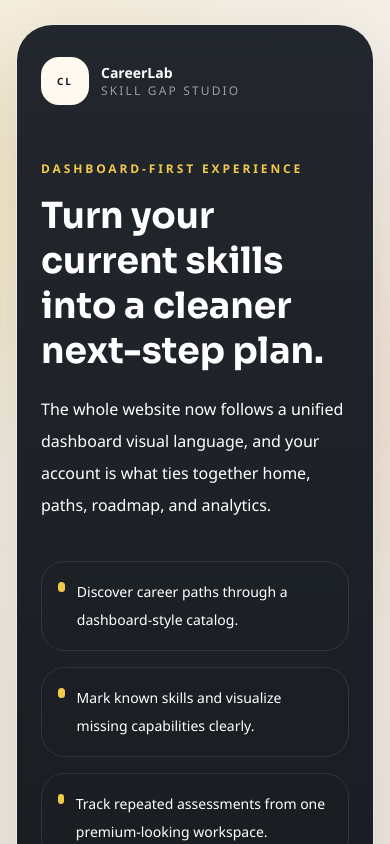
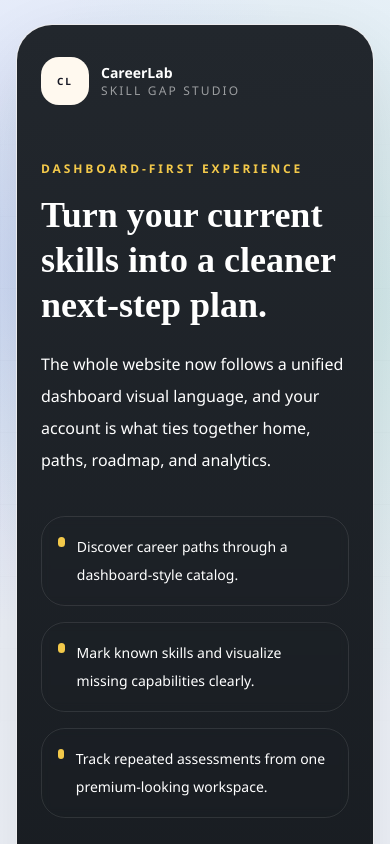
Before and after one commit to aryanishan/skill-based-analyzer, a React (Vite) app in the folder frontend/: page /auth in a window 390 px wide. Shown: the top 844 px of the page. Built offline with nearby package versions, Linux system fonts and the light colour scheme.

Commit message:
Refresh global enterprise styling

```diff
--- a/frontend/src/index.css
+++ b/frontend/src/index.css
@@ -1,5 +1,3 @@
-@import url('https://fonts.googleapis.com/css2?family=Manrope:wght@400;500;600;700;800&family=Sora:wght@500;600;700;800&display=swap');
-
 @tailwind base;
 @tailwind components;
 @tailwind utilities;
@@ -8,62 +6,68 @@
   :root,
   html[data-theme='light'] {
     color-scheme: light;
-    --bg-main: #ebe5d9;
-    --bg-elevated: #f5f0e7;
-    --bg-panel: rgba(255, 252, 246, 0.82);
-    --bg-panel-strong: rgba(255, 252, 246, 0.96);
-    --bg-dark: #1f2328;
-    --bg-dark-soft: #2a3035;
-    --surface-muted: rgba(44, 48, 54, 0.06);
-    --surface-soft: rgba(255, 255, 255, 0.42);
-    --surface-medium: rgba(255, 255, 255, 0.52);
-    --surface-strong: rgba(255, 255, 255, 0.68);
-    --text-main: #181b1f;
-    --text-soft: #4f565e;
-    --text-muted: #7e847d;
-    --text-on-dark: #fffdf8;
-    --border-soft: rgba(24, 27, 31, 0.08);
-    --border-strong: rgba(24, 27, 31, 0.14);
-    --accent-gold: #f3c94a;
-    --accent-orange: #f18a57;
-    --accent-sage: #a6b38f;
-    --accent-ink: #11151a;
-    --shadow-soft: 0 20px 60px rgba(26, 25, 21, 0.08);
-    --shadow-strong: 0 24px 80px rgba(18, 16, 13, 0.14);
-    --hero-glow: rgba(243, 201, 74, 0.22);
-    --hero-rose: rgba(241, 138, 87, 0.14);
-    --hero-smoke: rgba(17, 21, 26, 0.06);
+    --bg-main: #f5f7fb;
+    --bg-elevated: #edf2fb;
+    --bg-panel: rgba(255, 255, 255, 0.76);
+    --bg-panel-strong: rgba(255, 255, 255, 0.94);
+    --bg-dark: #0f172a;
+    --bg-dark-soft: #162033;
+    --surface-muted: rgba(15, 23, 42, 0.05);
+    --surface-soft: rgba(255, 255, 255, 0.56);
+    --surface-medium: rgba(255, 255, 255, 0.7);
+    --surface-strong: rgba(255, 255, 255, 0.88);
+    --surface-card: rgba(255, 255, 255, 0.96);
+    --text-main: #0f172a;
+    --text-soft: #415066;
+    --text-muted: #708098;
+    --text-on-dark: #f8fbff;
+    --border-soft: rgba(15, 23, 42, 0.08);
+    --border-strong: rgba(15, 23, 42, 0.14);
+    --brand-strong: #1f4cf0;
+    --brand-accent: #10b981;
+    --brand-soft: rgba(31, 76, 240, 0.1);
+    --accent-cyan: #06b6d4;
+    --accent-emerald: #10b981;
+    --accent-amber: #f59e0b;
+    --shadow-soft: 0 20px 60px rgba(15, 23, 42, 0.08);
+    --shadow-strong: 0 28px 80px rgba(15, 23, 42, 0.14);
+    --hero-glow: rgba(31, 76, 240, 0.14);
+    --hero-accent: rgba(16, 185, 129, 0.12);
+    --hero-smoke: rgba(6, 182, 212, 0.08);
     --sidebar-width: 296px;
     --sidebar-width-collapsed: 92px;
   }
 
   html[data-theme='dark'] {
     color-scheme: dark;
-    --bg-main: #171a1f;
-    --bg-elevated: #1c2127;
-    --bg-panel: rgba(29, 34, 40, 0.88);
-    --bg-panel-strong: rgba(32, 37, 44, 0.96);
-    --bg-dark: #0f1216;
-    --bg-dark-soft: #1a2026;
-    --surface-muted: rgba(255, 255, 255, 0.05);
-    --surface-soft: rgba(255, 255, 255, 0.06);
+    --bg-main: #09111f;
+    --bg-elevated: #0d1728;
+    --bg-panel: rgba(13, 22, 38, 0.82);
+    --bg-panel-strong: rgba(14, 24, 41, 0.94);
+    --bg-dark: #050b16;
+    --bg-dark-soft: #0c1523;
+    --surface-muted: rgba(148, 163, 184, 0.08);
+    --surface-soft: rgba(255, 255, 255, 0.05);
     --surface-medium: rgba(255, 255, 255, 0.08);
     --surface-strong: rgba(255, 255, 255, 0.12);
-    --text-main: #f6f1e8;
-    --text-soft: #d3cabc;
-    --text-muted: #9e9b94;
-    --text-on-dark: #fdf8ef;
+    --surface-card: rgba(13, 22, 38, 0.96);
+    --text-main: #eef4ff;
+    --text-soft: #bfd0e7;
+    --text-muted: #8ea0bb;
+    --text-on-dark: #f8fbff;
     --border-soft: rgba(255, 255, 255, 0.08);
-    --border-strong: rgba(255, 255, 255, 0.16);
-    --accent-gold: #f3c94a;
-    --accent-orange: #ef8b5d;
-    --accent-sage: #94a383;
-    --accent-ink: #f6f1e8;
-    --shadow-soft: 0 24px 60px rgba(0, 0, 0, 0.28);
-    --shadow-strong: 0 24px 90px rgba(0, 0, 0, 0.34);
-    --hero-glow: rgba(243, 201, 74, 0.18);
-    --hero-rose: rgba(239, 139, 93, 0.14);
-    --hero-smoke: rgba(255, 255, 255, 0.04);
+    --border-strong: rgba(255, 255, 255, 0.14);
+    --brand-strong: #7da8ff;
+    --brand-accent: #4ade80;
+    --brand-soft: rgba(125, 168, 255, 0.14);
+    --accent-cyan: #22d3ee;
+    --accent-emerald: #34d399;
+    --accent-amber: #fbbf24;
+    --shadow-soft: 0 24px 60px rgba(2, 6, 23, 0.28);
+    --shadow-strong: 0 32px 90px rgba(2, 6, 23, 0.42);
+    --hero-glow: rgba(125, 168, 255, 0.16);
+    --hero-accent: rgba(52, 211, 153, 0.12);
+    --hero-smoke: rgba(34, 211, 238, 0.08);
   }
 
   * {
@@ -81,9 +85,9 @@
     min-height: 100vh;
     color: var(--text-main);
     background:
-      radial-gradient(circle at 18% 12%, var(--hero-glow), transparent 18%),
-      radial-gradient(circle at 74% 22%, var(--hero-rose), transparent 20%),
-      radial-gradient(circle at 85% 85%, var(--hero-smoke), transparent 24%),
+      radial-gradient(circle at 12% 16%, var(--hero-glow), transparent 24%),
+      radial-gradient(circle at 84% 18%, var(--hero-accent), transparent 28%),
+      radial-gradient(circle at 78% 78%, var(--hero-smoke), transparent 24%),
       linear-gradient(180deg, var(--bg-elevated) 0%, var(--bg-main) 100%);
     transition: background 260ms ease, color 260ms ease;
   }
@@ -101,22 +105,22 @@
   }
 
   ::selection {
-    background: rgba(243, 201, 74, 0.32);
-    color: #181b1f;
+    background: rgba(31, 76, 240, 0.2);
+    color: var(--text-main);
   }
 
   ::-webkit-scrollbar {
-    width: 9px;
-    height: 9px;
+    width: 10px;
+    height: 10px;
   }
 
   ::-webkit-scrollbar-thumb {
-    background: rgba(24, 27, 31, 0.16);
+    background: rgba(15, 23, 42, 0.18);
     border-radius: 999px;
   }
 
   html[data-theme='dark'] ::-webkit-scrollbar-thumb {
-    background: rgba(255, 255, 255, 0.14);
+    background: rgba(255, 255, 255, 0.16);
   }
 
   html[data-theme='dark'] .bg-white\/70 {
@@ -158,25 +162,28 @@
     inset: 0;
     pointer-events: none;
     background-image:
-      linear-gradient(rgba(24, 27, 31, 0.028) 1px, transparent 1px),
-      linear-gradient(90deg, rgba(24, 27, 31, 0.028) 1px, transparent 1px);
-    background-size: 68px 68px;
+      linear-gradient(rgba(15, 23, 42, 0.025) 1px, transparent 1px),
+      linear-gradient(90deg, rgba(15, 23, 42, 0.025) 1px, transparent 1px);
+    background-size: 72px 72px;
     opacity: 0.55;
-    mask-image: radial-gradient(circle at center, black 40%, transparent 88%);
+    mask-image: radial-gradient(circle at center, black 44%, transparent 88%);
+  }
+
+  html[data-theme='dark'] .app-shell::before {
+    background-image:
+      linear-gradient(rgba(255, 255, 255, 0.025) 1px, transparent 1px),
+      linear-gradient(90deg, rgba(255, 255, 255, 0.025) 1px, transparent 1px);
   }
 
   .section-shell {
-    @apply mx-auto max-w-[1500px] px-4 pb-6 pt-4 sm:px-5 lg:px-6 lg:pb-8;
+    @apply mx-auto max-w-[1480px] px-4 pb-6 pt-4 sm:px-5 lg:px-6 lg:pb-8;
   }
 
   .dashboard-frame {
     position: relative;
   }
 
-  .workspace-header {
-    background: transparent;
-  }
-
+  .workspace-header,
   .dashboard-canvas {
     background: transparent;
   }
@@ -189,13 +196,57 @@
   }
 
   .card {
-    @apply rounded-[32px] p-5 md:p-6;
+    @apply rounded-[30px] p-5 md:p-6;
     background:
-      radial-gradient(circle at top right, rgba(243, 201, 74, 0.08), transparent 28%),
+      linear-gradient(180deg, rgba(255, 255, 255, 0.14), transparent 22%),
       linear-gradient(180deg, var(--bg-panel) 0%, var(--bg-panel-strong) 100%);
-    backdrop-filter: blur(16px);
+    backdrop-filter: blur(20px);
     border: 1px solid var(--border-soft);
     box-shadow: var(--shadow-soft);
+  }
+
+  .marketing-card {
+    @apply rounded-[30px];
+    background:
+      linear-gradient(180deg, rgba(255, 255, 255, 0.18), transparent 24%),
+      linear-gradient(180deg, var(--bg-panel) 0%, var(--bg-panel-strong) 100%);
+    backdrop-filter: blur(22px);
+    border: 1px solid var(--border-soft);
+    box-shadow: var(--shadow-soft);
+  }
+
+  .hero-panel {
+    background:
+      linear-gradient(135deg, rgba(31, 76, 240, 0.12), transparent 40%),
+      linear-gradient(180deg, var(--bg-panel-strong) 0%, var(--bg-panel) 100%);
+    border: 1px solid var(--border-soft);
+    box-shadow: var(--shadow-strong);
+    backdrop-filter: blur(22px);
+  }
+
+  .premium-panel {
+    @apply rounded-[28px];
+    background:
+      linear-gradient(180deg, rgba(255, 255, 255, 0.18), transparent 22%),
+      var(--surface-card);
+    border: 1px solid var(--border-soft);
+    box-shadow: var(--shadow-soft);
+  }
+
+  .premium-dark-panel {
+    @apply rounded-[28px];
+    background:
+      linear-gradient(180deg, rgba(255, 255, 255, 0.06), transparent 28%),
+      linear-gradient(180deg, #0d1728 0%, #08111f 100%);
+    border: 1px solid rgba(255, 255, 255, 0.08);
+    box-shadow: 0 28px 80px rgba(2, 6, 23, 0.32);
+  }
+
+  .stat-shell {
+    @apply rounded-[24px] p-4;
+    background: var(--surface-strong);
+    border: 1px solid var(--border-soft);
+    box-shadow: inset 0 1px 0 rgba(255, 255, 255, 0.35);
   }
 
   .glass-hover {
@@ -210,14 +261,14 @@
 
   .radial-panel {
     background:
-      radial-gradient(circle at 78% 24%, rgba(243, 201, 74, 0.18), transparent 18%),
-      radial-gradient(circle at 32% 72%, rgba(241, 138, 87, 0.13), transparent 20%),
+      radial-gradient(circle at 82% 16%, rgba(31, 76, 240, 0.14), transparent 18%),
+      radial-gradient(circle at 18% 84%, rgba(16, 185, 129, 0.12), transparent 18%),
       linear-gradient(180deg, var(--bg-panel) 0%, var(--bg-panel-strong) 100%);
   }
 
   .neo-panel {
     background:
-      linear-gradient(180deg, rgba(255, 255, 255, 0.54), rgba(255, 255, 255, 0.24)),
+      linear-gradient(180deg, rgba(255, 255, 255, 0.24), transparent 18%),
       var(--bg-panel-strong);
     border: 1px solid var(--border-soft);
     box-shadow: var(--shadow-soft);
@@ -225,43 +276,51 @@
 
   html[data-theme='dark'] .neo-panel {
     background:
-      linear-gradient(180deg, rgba(255, 255, 255, 0.04), rgba(255, 255, 255, 0.02)),
+      linear-gradient(180deg, rgba(255, 255, 255, 0.05), transparent 18%),
       var(--bg-panel-strong);
   }
 
   .theme-chip {
     @apply inline-flex items-center gap-2 rounded-full px-3 py-1.5 text-[11px] font-semibold uppercase tracking-[0.24em];
-    background: rgba(24, 27, 31, 0.05);
-    color: var(--text-soft);
-    border: 1px solid var(--border-soft);
+    background: var(--brand-soft);
+    color: var(--brand-strong);
+    border: 1px solid rgba(31, 76, 240, 0.12);
   }
 
   .btn-primary {
     @apply inline-flex items-center justify-center gap-2 rounded-full px-5 py-3 text-sm font-semibold transition-all duration-300 disabled:cursor-not-allowed disabled:opacity-50;
-    background: var(--bg-dark);
-    color: var(--text-on-dark);
-    box-shadow: 0 16px 30px rgba(17, 21, 26, 0.2);
+    background: linear-gradient(135deg, var(--brand-strong) 0%, #285cff 100%);
+    color: #ffffff;
+    box-shadow: 0 18px 34px rgba(31, 76, 240, 0.24);
   }
 
   .btn-primary:hover {
     transform: translateY(-2px);
-    background: #080b0f;
+    box-shadow: 0 22px 40px rgba(31, 76, 240, 0.28);
   }
 
   .btn-secondary {
     @apply inline-flex items-center justify-center gap-2 rounded-full px-5 py-3 text-sm font-semibold transition-all duration-300;
-    background: var(--surface-medium);
+    background: var(--surface-strong);
     color: var(--text-main);
     border: 1px solid var(--border-soft);
   }
 
-  .btn-secondary:hover {
+  .btn-secondary:hover,
+  .btn-ghost:hover {
     transform: translateY(-2px);
     border-color: var(--border-strong);
   }
 
+  .btn-ghost {
+    @apply inline-flex items-center justify-center gap-2 rounded-full px-5 py-3 text-sm font-semibold transition-all duration-300;
+    background: transparent;
+    color: var(--text-main);
+    border: 1px solid var(--border-soft);
+  }
+
   .input-field {
-    @apply w-full rounded-full px-4 py-3 text-sm outline-none transition-all duration-200;
+    @apply w-full rounded-[22px] px-4 py-3 text-sm outline-none transition-all duration-200;
     background: var(--surface-strong);
     border: 1px solid var(--border-soft);
     color: var(--text-main);
@@ -272,8 +331,8 @@
   }
 
   .input-field:focus {
-    border-color: rgba(243, 201, 74, 0.45);
-    box-shadow: 0 0 0 4px rgba(243, 201, 74, 0.14);
+    border-color: rgba(31, 76, 240, 0.36);
+    box-shadow: 0 0 0 4px rgba(31, 76, 240, 0.12);
   }
 
   .badge {
@@ -286,7 +345,7 @@
 
   .progress-bar {
     @apply h-2 overflow-hidden rounded-full;
-    background: rgba(24, 27, 31, 0.1);
+    background: rgba(15, 23, 42, 0.1);
   }
 
   .progress-fill {
@@ -295,16 +354,10 @@
 
   .metric-tile {
     background:
-      linear-gradient(180deg, rgba(255, 255, 255, 0.54), rgba(255, 255, 255, 0.3)),
-      rgba(255, 252, 246, 0.72);
+      linear-gradient(180deg, rgba(255, 255, 255, 0.22), transparent 18%),
+      var(--surface-strong);
     border: 1px solid var(--border-soft);
-    box-shadow: inset 0 1px 0 rgba(255, 255, 255, 0.45);
-  }
-
-  html[data-theme='dark'] .metric-tile {
-    background:
-      linear-gradient(180deg, rgba(255, 255, 255, 0.06), rgba(255, 255, 255, 0.03)),
-      rgba(31, 35, 40, 0.82);
+    box-shadow: inset 0 1px 0 rgba(255, 255, 255, 0.24);
   }
 
   .text-main {
@@ -321,26 +374,26 @@
 
   .sidebar-shell {
     background:
-      radial-gradient(circle at top, rgba(243, 201, 74, 0.16), transparent 30%),
-      linear-gradient(180deg, #20242a 0%, #171b20 100%);
-    border: 1px solid rgba(255, 255, 255, 0.06);
-    box-shadow: 0 24px 70px rgba(10, 12, 15, 0.32);
+      linear-gradient(180deg, rgba(125, 168, 255, 0.16), transparent 16%),
+      linear-gradient(180deg, #101a2e 0%, #0a1120 100%);
+    border: 1px solid rgba(255, 255, 255, 0.08);
+    box-shadow: 0 28px 80px rgba(2, 6, 23, 0.34);
   }
 
   .sidebar-item {
     @apply flex items-center gap-3 rounded-[20px] px-4 py-3 text-sm font-medium transition-all duration-300;
-    color: rgba(255, 248, 239, 0.74);
+    color: rgba(238, 244, 255, 0.76);
   }
 
   .sidebar-item:hover {
-    background: rgba(255, 255, 255, 0.05);
-    color: #fffdf8;
+    background: rgba(255, 255, 255, 0.06);
+    color: #ffffff;
   }
 
   .sidebar-item-active {
-    background: #fff9ef;
-    color: #15191d;
-    box-shadow: 0 14px 28px rgba(0, 0, 0, 0.18);
+    background: #ffffff;
+    color: #0f172a;
+    box-shadow: 0 16px 32px rgba(2, 6, 23, 0.18);
   }
 
   .sidebar-item-collapsed {
@@ -359,15 +412,11 @@
   }
 
   .workspace-topbar {
-    @apply rounded-[30px] px-4 py-4 sm:px-5;
-    background: rgba(255, 252, 246, 0.74);
+    @apply rounded-[28px] px-4 py-4 sm:px-5;
+    background: var(--bg-panel);
     border: 1px solid var(--border-soft);
-    backdrop-filter: blur(16px);
+    backdrop-filter: blur(18px);
     box-shadow: var(--shadow-soft);
-  }
-
-  html[data-theme='dark'] .workspace-topbar {
-    background: rgba(29, 34, 40, 0.84);
   }
 
   .dashboard-grid {
@@ -378,21 +427,22 @@
   .hero-orb {
     position: absolute;
     border-radius: 9999px;
-    filter: blur(10px);
-    opacity: 0.92;
+    filter: blur(12px);
+    opacity: 0.88;
   }
 
   .soft-dark-card {
-    background: linear-gradient(180deg, #23282e 0%, #191d22 100%);
+    background: linear-gradient(180deg, #111c30 0%, #0a1222 100%);
     color: var(--text-on-dark);
-    border: 1px solid rgba(255,255,255,0.06);
-    box-shadow: 0 22px 52px rgba(15, 17, 20, 0.24);
+    border: 1px solid rgba(255, 255, 255, 0.08);
+    box-shadow: 0 24px 56px rgba(2, 6, 23, 0.3);
   }
 
   .mini-stat {
     @apply rounded-[24px] p-4;
     background: var(--surface-medium);
     border: 1px solid var(--border-soft);
+    box-shadow: inset 0 1px 0 rgba(255, 255, 255, 0.28);
   }
 
   .surface-soft {
@@ -416,6 +466,20 @@
     text-wrap: balance;
   }
 
+  .reveal {
+    opacity: 0;
+    transform: translateY(24px);
+    transition:
+      opacity 0.7s cubic-bezier(0.22, 1, 0.36, 1),
+      transform 0.7s cubic-bezier(0.22, 1, 0.36, 1);
+    will-change: transform, opacity;
+  }
+
+  .reveal-visible {
+    opacity: 1;
+    transform: translateY(0);
+  }
+
   .animate-float {
     animation: float 6s ease-in-out infinite;
   }
@@ -435,7 +499,7 @@
     left: 1rem;
     width: 10px;
     border-radius: 999px;
-    background: linear-gradient(180deg, rgba(243, 201, 74, 0.5), rgba(24, 27, 31, 0.12));
+    background: linear-gradient(180deg, rgba(31, 76, 240, 0.45), rgba(15, 23, 42, 0.08));
   }
 
   .roadmap-track::after {
@@ -474,7 +538,7 @@
     justify-content: center;
     border-radius: 999px 999px 999px 0;
     transform: rotate(-45deg);
-    box-shadow: 0 14px 24px rgba(24, 27, 31, 0.18);
+    box-shadow: 0 14px 24px rgba(15, 23, 42, 0.18);
   }
 
   .roadmap-pin span {
@@ -526,7 +590,12 @@
   }
 
   @keyframes float {
-    0%, 100% { transform: translateY(0px); }
-    50% { transform: translateY(-8px); }
+    0%, 100% {
+      transform: translateY(0px);
+    }
+
+    50% {
+      transform: translateY(-8px);
+    }
   }
 }
```
